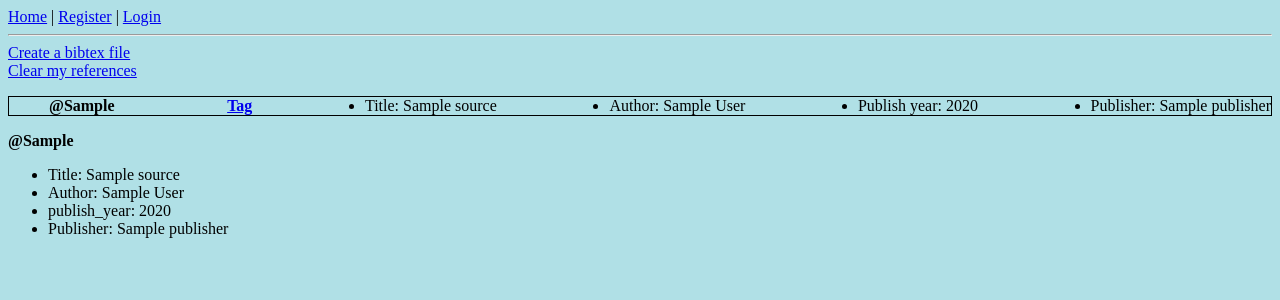
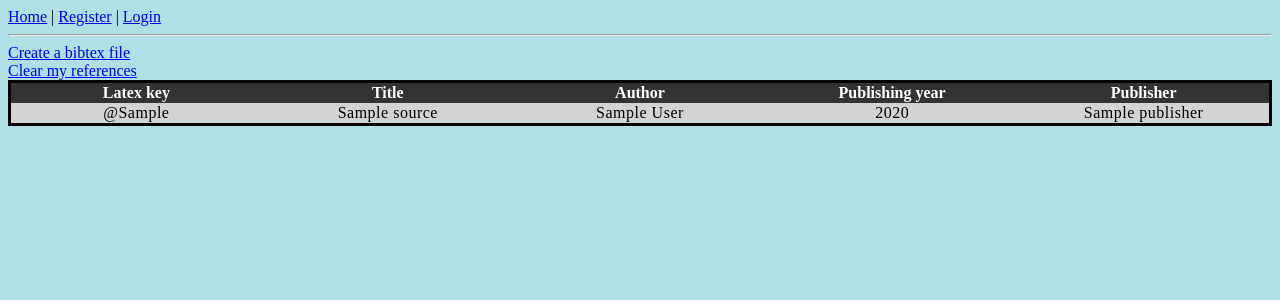
Before and after one commit to AlTu774/Reference_manager, a Flask app: template templates/list.html in a window 1280 px wide. Shown: the top 300 px of the page. Run offline with Flask 3, Linux system fonts and the light colour scheme; the template is opened without the code that fills it: most values are stand-ins (such as "Sample title", 1, 10 or a date in 2020).

Commit message:
make simple table for sources

```diff
--- a/templates/list.html
+++ b/templates/list.html
@@ -4,35 +4,57 @@
     <link rel="stylesheet" href="/templates/styles.css">
 </head>
 <style>
-    .flex-container{
-    display: flex;
-    border: 1px solid black;
-    flex-direction: row;
-    justify-content: space-between;
-  }
+    table {
+    table-layout: fixed;
+    width: 100%;
+    border: 3px solid black;
+    border-collapse: collapse;
+    }
+
+    tbody td {
+    text-align: center;
+    }
+
+    th {
+    background-color: #333;
+    color: white;
+    }
+
+    td {
+    letter-spacing: 0.5px;
+    }
+
+    tbody tr:nth-child(odd) {
+    background-color: #D3D3D3;
+    }
+
+    tbody tr:nth-child(even) {
+    background-color: #E5E4E2;
+    }
 </style>
 <title>List of references</title>
 <a href='/bibtex'>Create a bibtex file</a>
 <br>
 <a href='/reset'>Clear my references</a>
 <br>
-{% for source in sources %}
-<ul class = "flex-container">
-    <b>@{{ source.latex_key }}</b>
-    <b><a href="/source/{{ source.id }}">Tag</a></b>
-    <li>Title: {{ source.title }}</li>
-    <li>Author: {{ source.author }}</li>
-    <li>Publish year: {{ source.publish_year }}</li>
-    <li>Publisher: {{ source.publisher }}</li>
-</ul>
-{% endfor %}
-{% for source in sources %}
-<b>@{{ source.latex_key }}</b>
-<ul>
-<li>Title: {{ source.title }} </li>
-<li>Author: {{ source.author }} </li>
-<li>publish_year: {{ source.publish_year }} </li>
-<li>Publisher: {{ source.publisher }} </li>
-</ul>
-{% endfor %}
+
+<table>
+    <tr>
+        <th>Latex key</th>
+        <th>Title</th>
+        <th>Author</th>
+        <th>Publishing year</th>
+        <th>Publisher</th>
+    </tr>
+    <tbody>
+    {% for source in sources %}
+      <tr>
+        <td>@{{ source.latex_key }}</td>
+        <td>{{ source.title }}</td>
+        <td>{{ source.author }}</td>
+        <td>{{ source.publish_year }}</td>
+        <td>{{ source.publisher }}</td>
+      </tr>
+    {% endfor %}
+</table>
 {% endblock %}
```
